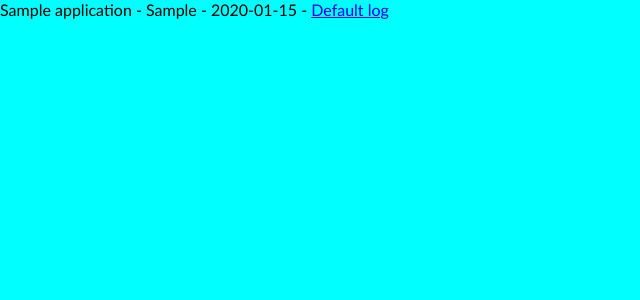
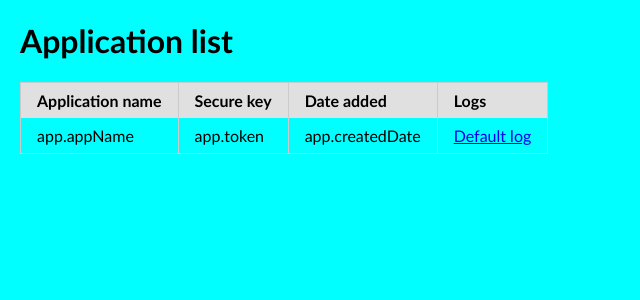
Before and after one commit to matulik/slogger_server, a Django app: page /web/applist/ in a window 1280 px wide. Shown: the top 300 px of the page, without its empty margins (0-640 px from the left). Run offline with Django 3.2, Linux system fonts and the light colour scheme; a user stored in the database is signed in; tables that the repository leaves empty hold one stand-in row (values such as "Sample post").

Commit message:
Some visual changes

```diff
--- a/static/css/style.css
+++ b/static/css/style.css
@@ -21,8 +21,13 @@
     font-size: 12px;
 }
 
-.dynatable {
+.content {
     padding: 20px 20px 20px 20px;
+}
+
+.content-applist {
+    margin-left: 20px;
+    margin-top: 20px;
 }
 
 .table_logValue {
--- a/templates/applist.html
+++ b/templates/applist.html
@@ -3,8 +3,27 @@
 {% block title %}slogger - applist{% endblock title %}
 
 {% block content %}
-    {% for app in apps %}
-        {{ app.appName }} - {{ app.token }} - {{ app.createdDate }} - <a href="/web/defaultlog/{{ app.id }}">Default log</a>
-    {% endfor %}
 
+    <div class="content-applist">
+        <h1>Application list</h1>
+
+        <table class="pure-table">
+        <thead>
+        <th>Application name</th>
+        <th>Secure key</th>
+        <th>Date added</th>
+        <th>Logs</th>
+        </thead>
+        <tbody>
+        {% for app in apps %}
+            <tr>
+                <td>app.appName</td>
+                <td>app.token</td>
+                <td>app.createdDate</td>
+                <td><a href="/web/defaultlog/{{ app.id }}">Default log</a></td>
+            </tr>
+        {% endfor %}
+        </tbody>
+        </table>
+    </div>
 {% endblock content %}
--- a/templates/defaultlogs.html
+++ b/templates/defaultlogs.html
@@ -13,7 +13,10 @@
 {% block body_onload %}loadData({{ id }}){% endblock body_onload %}
 
 {% block content %}
-    <div class="dynatable">
+    <div class="content">
+
+    <h1>Default logs - {{ appname }}</h1>
+
     <table class="pure-table" id="dynamic_table">
         <thead>
         <th data-dynatable-column="id">ID</th>
--- a/web/views.py
+++ b/web/views.py
@@ -46,4 +46,4 @@
     if app.users != request.user:
         return HttpResponseForbidden
 
-    return render(request, 'defaultlogs.html', {'id': id})
+    return render(request, 'defaultlogs.html', {'id': id, 'appname': app.appName})
```
